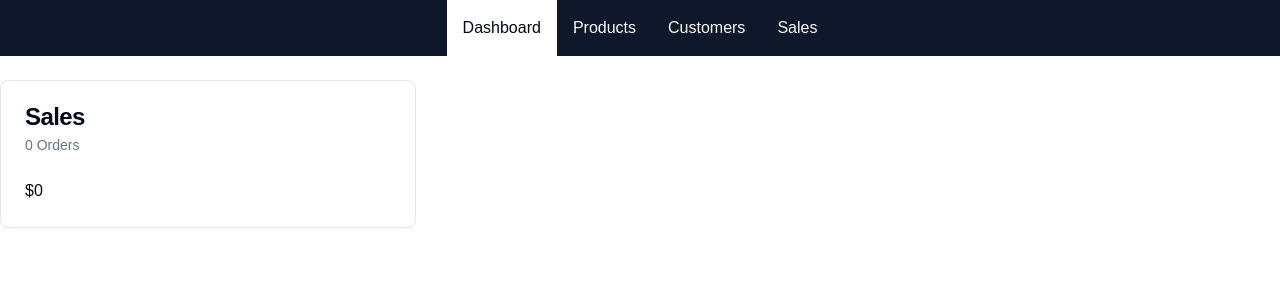
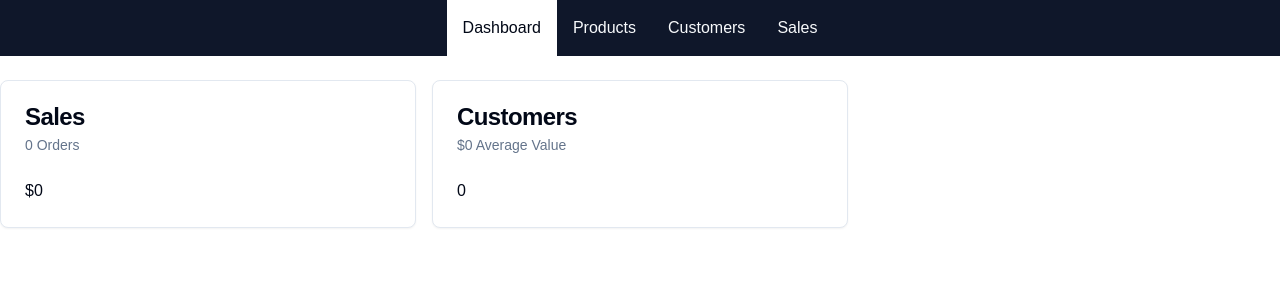
Before and after one commit to mirza-sync/E-Commerce, a Next.js app: page /admin in a window 1280 px wide. Shown: the top 300 px of the page. Built offline with nearby package versions, Linux system fonts and the light colour scheme; no server answers; the database is empty.

Commit message:
Query user data

```diff
--- a/src/app/admin/page.tsx
+++ b/src/app/admin/page.tsx
@@ -14,8 +14,25 @@ async function getSalesData() {
   }
 }
 
+async function getUserData() {
+  const [userCount, orderData] = await Promise.all([
+    await db.user.count(),
+    await db.order.aggregate({
+      _sum: { pricePaidInCents: true }
+    })
+  ])
+
+  return {
+    userCount,
+    averageValuerPerUser:
+      userCount === 0
+        ? 0
+        : ((orderData._sum.pricePaidInCents || 0) / userCount) / 100
+  }
+}
+
 export default async function DashboardPage() {
-  const salesData = await getSalesData()
+  const [salesData, userData] = await Promise.all([getSalesData(), getUserData()])
 
   return (
     <div className="grid grid-cols-1 md:grid-cols-2 lg:grid-cols-3 gap-4">
@@ -23,6 +40,11 @@ export default async function DashboardPage() {
         title="Sales"
         subtitle={`${formatNumber(salesData.numberOfSales)} Orders`}
         body={formatCurrency(salesData.amount)}
+      />
+      <DashboardCard
+        title="Customers"
+        subtitle={`${formatCurrency(userData.averageValuerPerUser)} Average Value`}
+        body={formatNumber(userData.userCount)}
       />
     </div>
   )
```
